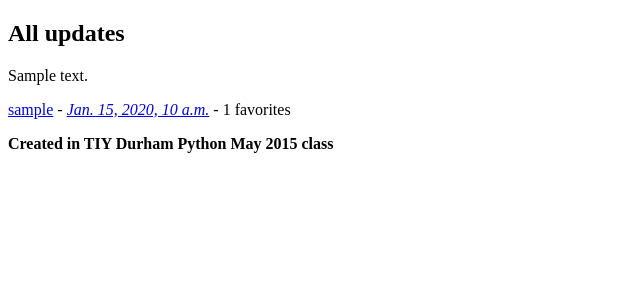
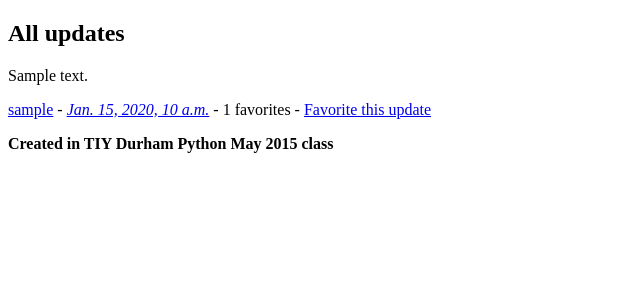
Before and after one commit to tiyd-python-2015-05/mowdie, a Django app: page / in a window 1280 px wide. Shown: the part 98-398 px from the top of the page, without its empty margins (0-640 px from the left). Run offline with Django 3.2, Linux system fonts and the light colour scheme; tables that the repository leaves empty hold one stand-in row (values such as "Sample post").

Commit message:
Added link to add favorites
Also moved updates URLs into their own file

```diff
--- a/mowdie/mowdie/urls.py
+++ b/mowdie/mowdie/urls.py
@@ -22,8 +22,7 @@ urlpatterns = [
     url(r'^admin/', include(admin.site.urls)),
     url(r'^accounts/', include('django.contrib.auth.urls')),
     url(r'^$', updates_views.index, name="index"),
-    url(r'^updates/new/', updates_views.add_update, name="add_update"),
+    url(r'^updates/', include('updates.urls')),
     url(r'^user/(?P<user_id>\d+)$', updates_views.show_user, name="show_user"),
-    url(r'^updates/(?P<update_id>\d+)$', updates_views.show_update, name="show_update"),
     url(r'^register/$', users_views.user_register, name="user_register"),
 ]
--- a/mowdie/updates/templates/updates/_update.html
+++ b/mowdie/updates/templates/updates/_update.html
@@ -8,4 +8,6 @@
     </em>
     -
     {{ update.favorite_set.count }} favorites
+    -
+    <a href="{% url 'add_favorite' update.id %}">Favorite this update</a>
 </p>
--- /dev/null
+++ b/mowdie/updates/urls.py
@@ -0,0 +1,9 @@
+from django.conf.urls import url
+from . import views
+
+urlpatterns = [
+    url(r'^$', views.index, name="index"),
+    url(r'^new/', views.add_update, name="add_update"),
+    url(r'^(?P<update_id>\d+)$', views.show_update, name="show_update"),
+    url(r'^(?P<update_id>\d+)/favorite$', views.add_favorite, name="add_favorite"),
+]
```
